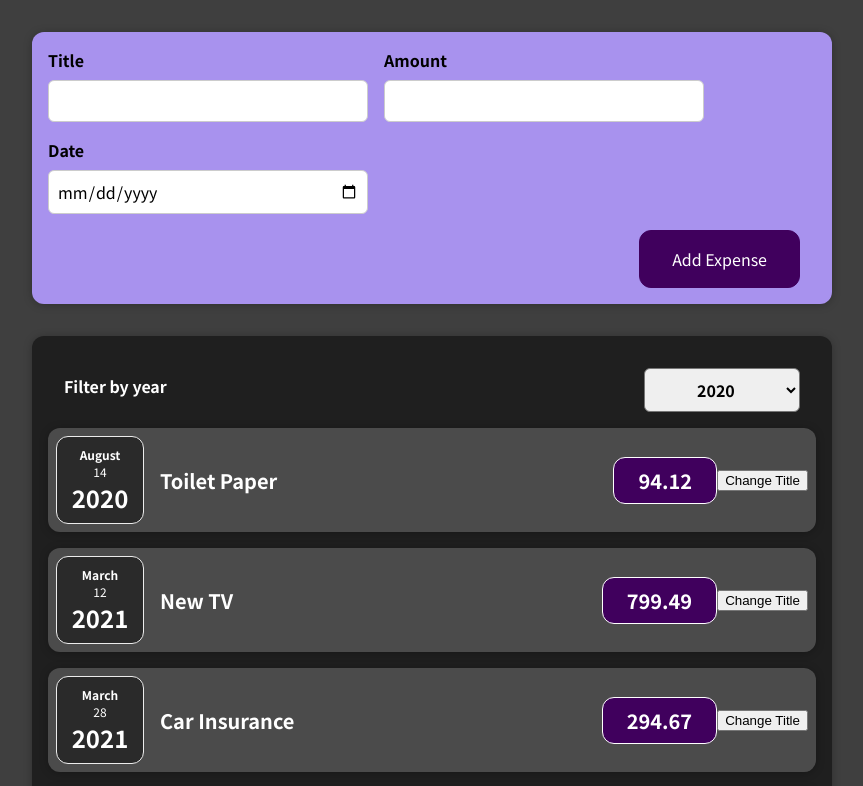
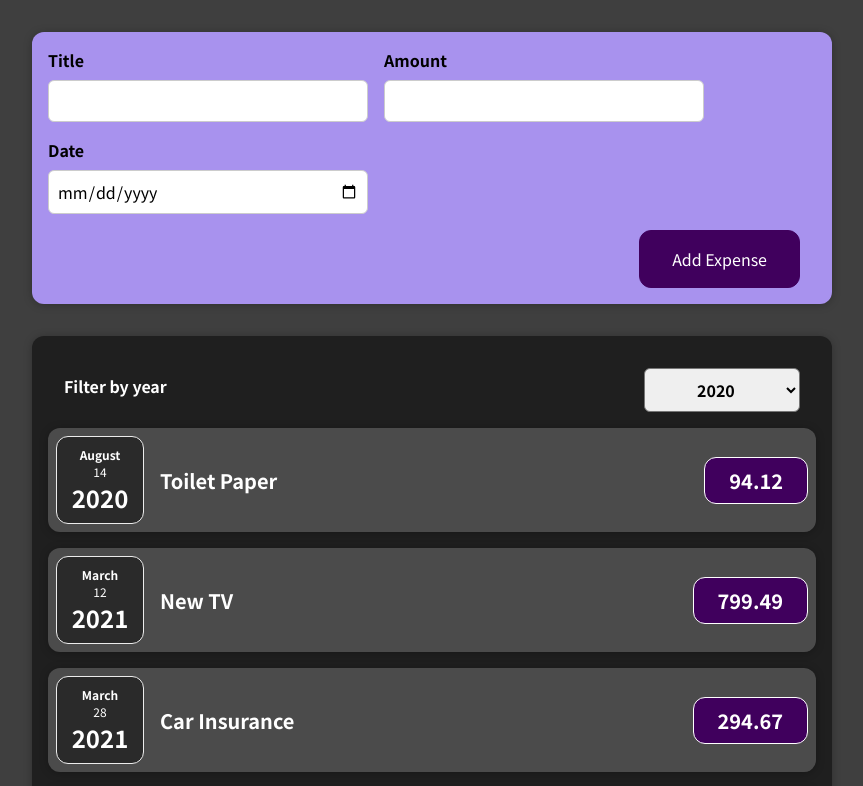
Before and after one commit to AnnaMoe/React, a React (Create React App) app: page / in a window 1280 px wide. Shown: the top 786 px of the page, without its empty margins (208-1071 px from the left). Built offline with nearby package versions, Linux system fonts and the light colour scheme.

Commit message:
expenseitem component back to stateless component

```diff
--- a/src/components/Expenses/ExpenseFilter.js
+++ b/src/components/Expenses/ExpenseFilter.js
@@ -4,7 +4,7 @@
 const ExpenseFilter = (props) => {
 
   const dropdownChangeHandler = (event) => {
-    // forward selected year (event.target.value) as a parameter of the function filterChangeHandler in Expenses.js
+    // forward selected year (event.target.value) to Expenses.js as a parameter of the function filterChangeHandler
     props.onChangeFilter(event.target.value);
   };
 
--- a/src/components/Expenses/ExpenseItem.js
+++ b/src/components/Expenses/ExpenseItem.js
@@ -1,4 +1,4 @@
-import React, { useState } from 'react';
+// stateless component - no internal state - just there to output some data
 
 import ExpenseDate from './ExpenseDate';
 import Card from '../UI/Card';
@@ -10,21 +10,14 @@
 
   // react-hook:
   // with this hook the props.title can be changed -- component function will be called again - assign a new value to this state
-  const [title, setTitle] = useState(props.title);
-
-  const clickHandler = () => {
-    setTitle('Updated');
-    console.log(title);
-  };
 
   return (
     <Card className="expense-item">
       <ExpenseDate date={props.date}/>
       <div className="expense-item__description">
-        <h2>{title}</h2>
+        <h2>{props.title}</h2>
         <div className="expense-item__price">{props.amount}</div>
       </div>
-      <button onClick={clickHandler}>Change Title</button>
     </Card>
   );
 
--- a/src/components/Expenses/Expenses.js
+++ b/src/components/Expenses/Expenses.js
@@ -6,6 +6,7 @@
 import ExpenseFilter from './ExpenseFilter';
 
 const Expenses = (props) => {
+  // save selected year in a state
   const [filteredYear, setFilteredYear] = useState('2020');
   const filterChangeHandler = selectedYear => {
     setFilteredYear(selectedYear);
```
Also changed, not shown: 1 other file (tests, documents, lock files or other folders).
